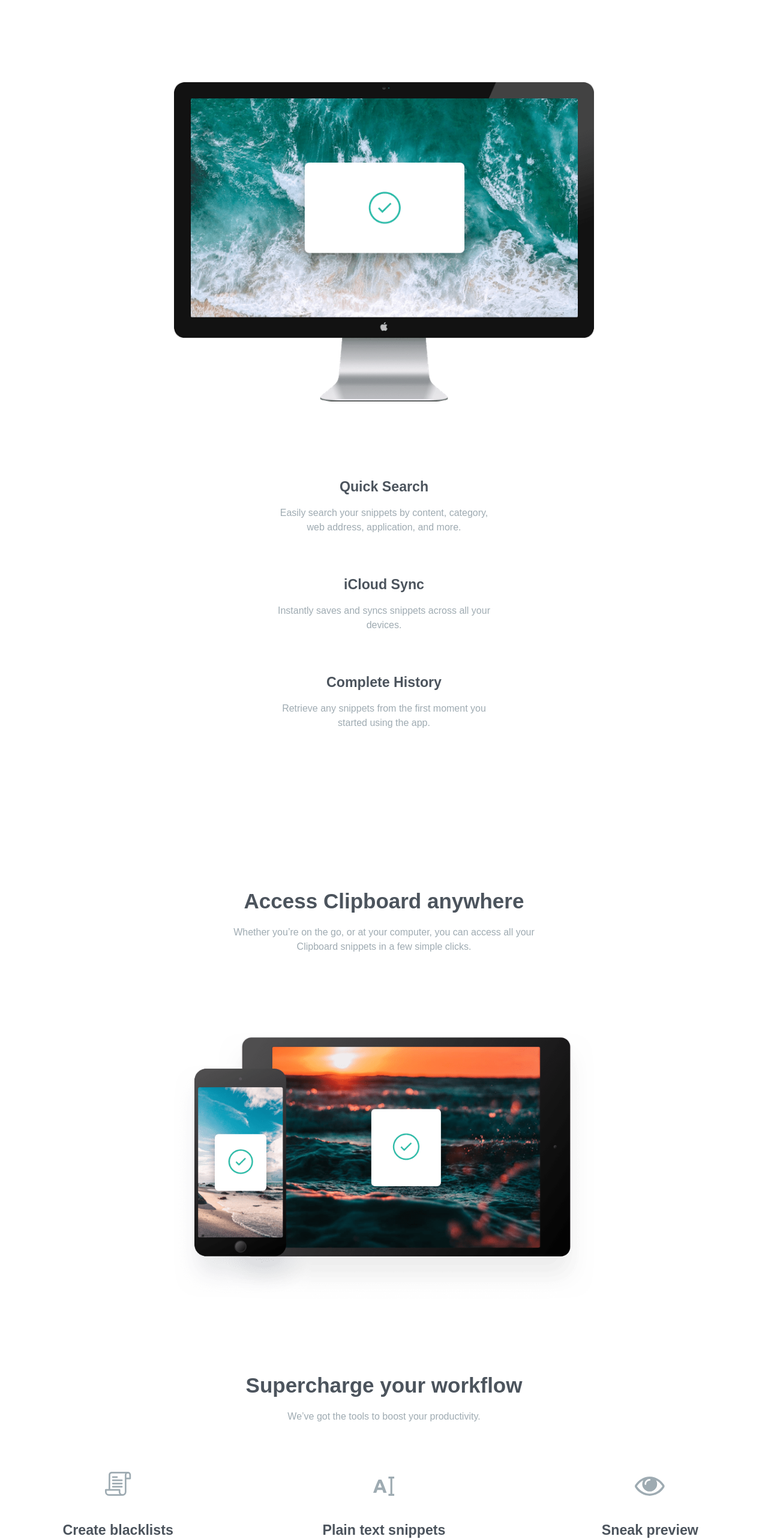
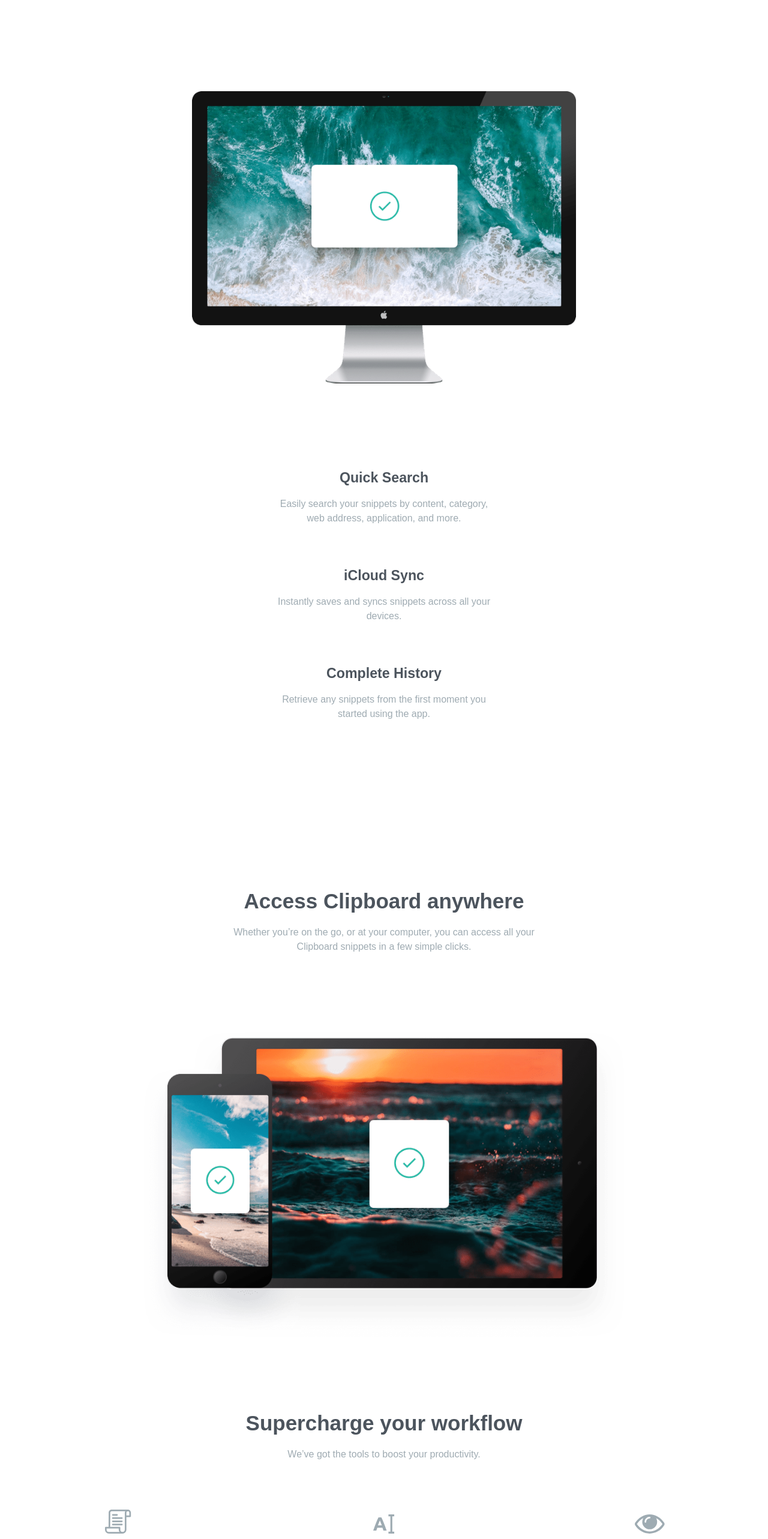
Before and after one commit to HarunHusetic/Clipboard-landing-page-using-Flexbox, a plain HTML site: page index.html in a window 1280 px wide. Shown: the part 800-3365 px from the top of the page at 60% size. Drawn offline with Linux system fonts and the light colour scheme; a web font is replaced by a local one.

Commit message:
Add files via upload

```diff
--- a/styles.css
+++ b/styles.css
@@ -118,25 +118,27 @@ header .text-container h1 {
 }
 
 .main-section .flex-container {
-  position: relative;
   display: flex;
   justify-content: space-evenly;
   align-items: center;
   margin-bottom: 170px;
   flex-wrap: wrap;
+  position: relative;
 }
 
 .main-section .flex-container .side-img-container {
-  max-width: 800px;
-  min-width: 400px;
+  /* max-width: 800px;
+  min-width: 400px; */
+  max-width: 50%;
 }
 
 .main-section .flex-container .side-img-container img {
-  position: absolute;
+  width: 100%;
+  height: auto;
+  /* position: absolute;
   top: 0;
-  left: -30px;
-  max-width: 800px;
-  min-width: 400px;
+  left: -30px; */
+  transform: translateX(-40%);
 }
 
 .main-section .flex-container .beside-image-text {
@@ -154,6 +156,16 @@ header .text-container h1 {
 
 .main-section .text-container {
   margin-bottom: 50px;
+}
+
+.main-section .img-container {
+  width: 800px;
+  margin: 0 auto;
+}
+
+.main-section .img-container img {
+  width: 100%;
+  height: auto;
 }
 
 .features-and-company-section .text-container {
@@ -263,31 +275,39 @@ footer .footer-container .icons-container ul li a .icon:hover {
 }
 
 @media (max-width: 1370px) {
-  .main-section .flex-container .side-img-container {
-    max-width: 700px;
-    min-width: 400px;
+  .main-section .flex-container {
+    flex-wrap: wrap;
+    flex-direction: column;
   }
 
+  /* .main-section .flex-container .side-img-container {
+    /* max-width: 700px;
+    min-width: 400px;
+    width: 80%;
+  } */
+
   .main-section .flex-container .side-img-container img {
-    max-width: 700px;
-    min-width: 400px;
-  }
-
-  .main-section .img-container {
-    max-width: 700px;
-    min-width: 400px;
-    margin: 0 auto;
-  }
-
-  .main-section .img-container img {
-    max-width: 700px;
-    min-width: 400px;
-    margin: 0 auto;
+    /* max-width: 700px;
+    min-width: 400px; */
+    width: 100%;
+    height: auto;
+    transform: translateX(0);
   }
 
   .main-section .flex-container {
     flex-direction: column;
     height: 1200px;
+  }
+
+  .main-section .img-container {
+    width: 80%;
+    max-width: 800px;
+    margin: 0 auto;
+  }
+
+  .margin-section .img-container img {
+    width: 100%;
+    height: auto;
   }
 
   .main-section .flex-container .side-img-container {
@@ -318,6 +338,7 @@ footer .footer-container .icons-container ul li a .icon:hover {
 
   footer {
     margin-top: 70px;
+    margin: 0 auto;
   }
 
   footer .footer-container {
@@ -339,6 +360,7 @@ footer .footer-container .icons-container ul li a .icon:hover {
     display: flex;
     flex-direction: column;
     align-items: center;
+    width: auto;
   }
 
   footer .footer-container .links-container ul li {
@@ -353,63 +375,16 @@ footer .footer-container .icons-container ul li a .icon:hover {
   }
 }
 
-/* @media (max-width: 1200px) {
-  header {
-    margin-bottom: 250px;
-    background-image: url(./images/bg-header-desktop.png);
-    background-size: cover;
-    background-size: auto;
-  }
+@media (max-width: 965px) {
   .main-section .flex-container .side-img-container {
-    max-width: 600px;
-    min-width: 400px;
+    width: 80%;
   }
 
   .main-section .flex-container .side-img-container img {
-    max-width: 600px;
-    min-width: 400px;
+    width: 100%;
+    height: auto;
   }
-
-  .main-section .img-container {
-    max-width: 600px;
-    min-width: 400px;
-    margin: 0 auto;
-  }
-
-  .main-section .img-container img {
-    max-width: 600px;
-    min-width: 400px;
-    margin: 0 auto;
-  }
-
-  .features-and-company-section {
-    margin-bottom: 0;
-  }
-
-  .features-and-company-section .features-container {
-    flex-direction: column;
-    align-items: center;
-  }
-
-  .features-and-company-section .companies-logos {
-    flex-direction: column;
-    align-items: center;
-    margin-bottom: 170px;
-  }
-
-  .features-and-company-section .companies-logos .company-logo {
-    margin-bottom: 100px;
-    height: 50px;
-    width: 150px;
-  }
-
-  footer {
-    margin: 0 auto;
-  }
-
-  footer .footer-container .links-container ul {
-    width: auto;
-  } */
+}
 
 @media (max-width: 690px) {
   .container {
```
